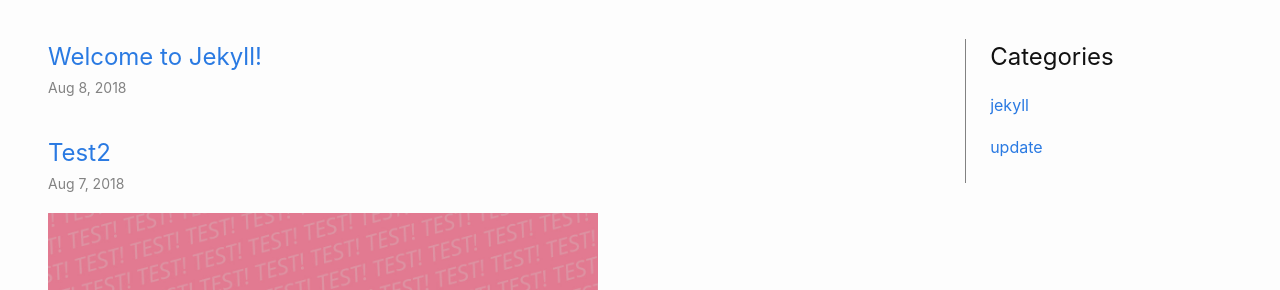
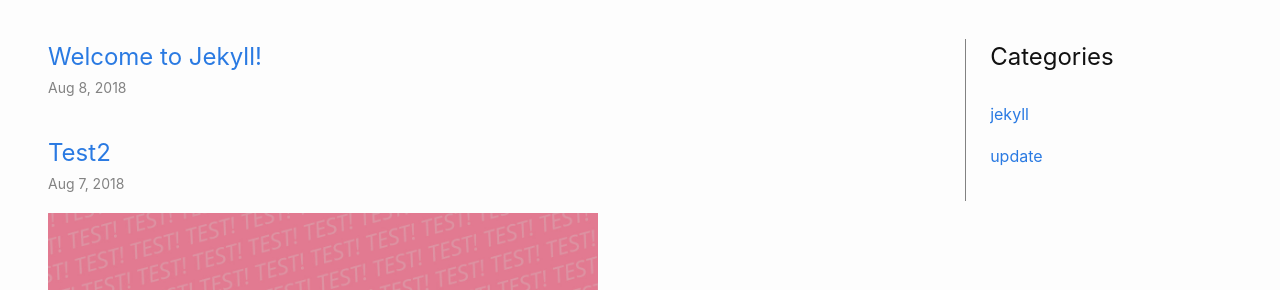
Before and after one commit to goodwin72/jaredrgoodwin.com, a Jekyll site: the page built from blog.html, in a window 1280 px wide. Shown: the part 190-480 px from the top of the page. Built offline with Jekyll 4.4.1, drawn with Linux system fonts in a browser that asks for light colours.

Commit message:
Script for category filtering now reads the text from that element; some more preliminary styling for category filter list items

```diff
--- a/_includes/feed-blog.html
+++ b/_includes/feed-blog.html
@@ -60,9 +60,9 @@
             </header>
             <ul class="feed-categories__list">
                 {%- for category in categories_list -%}
-                    <p><a class="feed-categories__category-link">
+                    <a class="feed-categories__list__category"><li>
                         {{ category }}
-                    </a></p>
+                    </li></a>
                 {%- endfor -%}
             </ul>
         </div>
--- a/_sass/minima/_layout.scss
+++ b/_sass/minima/_layout.scss
@@ -442,7 +442,7 @@
 }
 
 .feed-item__text{
-    margin-bottom: $spacing-unit / 2;;
+    margin-bottom: $spacing-unit / 2;
 }
 
 .feed-item__header{
@@ -461,15 +461,45 @@
     float: right;
     margin-right: 10%;
     padding-bottom: 6px;
-    padding-left: 24px;
     border-left: 1px solid $grey-color;
+
+    h1, h2, h3, h4, h5, h6, p, a{
+        padding-left: 24px;
+    }
 }
 
 .feed-categories__list{
     margin-left: 0;
+    list-style: none;
+}
+
+.feed-categories__list__category{
+    padding-top: $spacing-unit / 4;
+    padding-bottom: $spacing-unit / 4;
+    display: block;
+    cursor: pointer;
+    //user-select: none;
+    @extend %noselect;
+}
+
+.feed-categories__list__category:hover{
+    background-color: $grey-color-light;
+}
+
+.feed-categories__list__category:active{
+    background-color: $grey-color;
 }
 
 .page-meta{
     @extend .post-meta;
     font-size: 1em;
 }
+
+%noselect{
+  -webkit-touch-callout: none;
+    -webkit-user-select: none;
+     -khtml-user-select: none;
+       -moz-user-select: none;
+        -ms-user-select: none;
+            user-select: none;
+}
--- a/assets/scripts/category-filter.js
+++ b/assets/scripts/category-filter.js
@@ -1,11 +1,15 @@
 /*jslint devel: true */
 /* eslint-env browser */
 
+function categoryListClick (event) {
+    console.log("This: " + event.target.innerText);
+}
+
 window.onload = function () {
+    var category_lists = document.getElementsByClassName("feed-categories__list");
 
-    document.addEventListener('click', function (event){
-        if (event.target.matches(".feed-categories__category-link")){
-            console.log("hello!");
-        }
-    })
+    for(var i = 0; i < category_lists.length; i++){
+        console.log("foewjfewo");
+        category_lists[i].addEventListener('click', categoryListClick);
+    }
 }();
```
